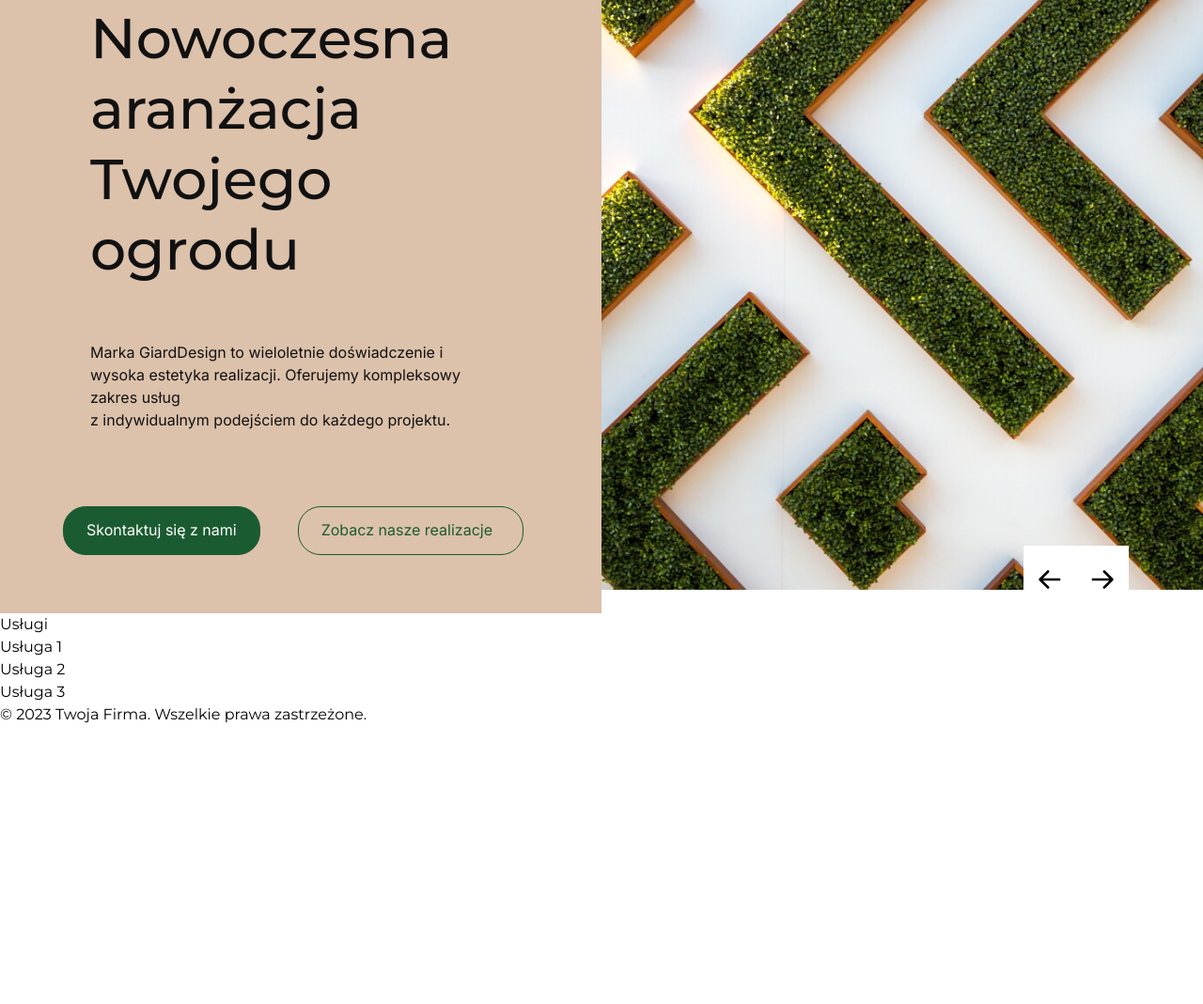
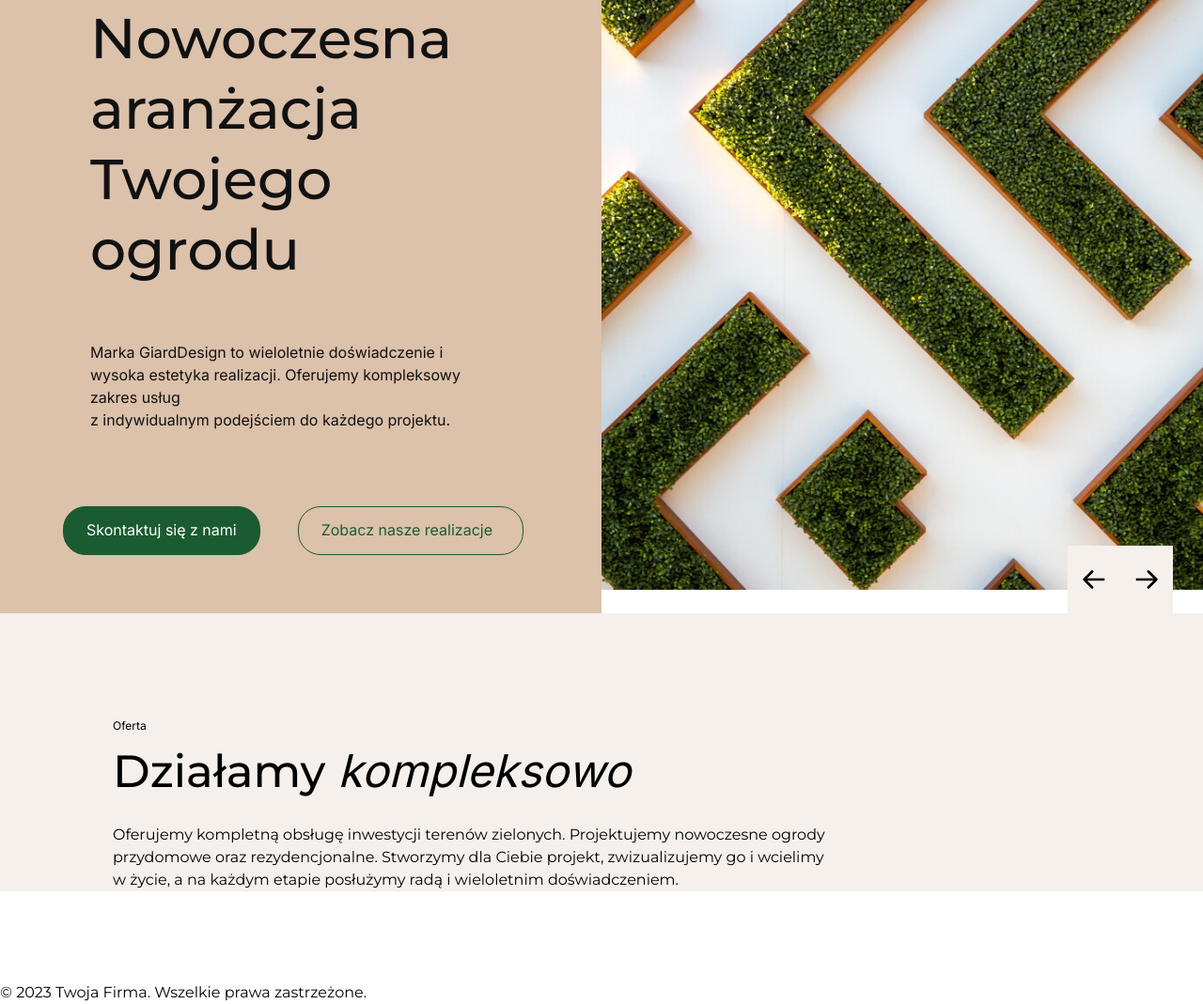
Before and after one commit to kajzerkasia/GiardDesign, a website: page src/index.html in a window 1280 px wide. Shown: the part 132-1201 px from the top of the page at 94% size. Before the commit the page ends 905 px from the top, so only its background shows below. Drawn offline with nearby package versions, Linux system fonts and the light colour scheme; files that its build step writes are made by us from their sources.

Commit message:
Added offer-section with styles.

```diff
--- a/src/custom-styles.css
+++ b/src/custom-styles.css
@@ -43,6 +43,20 @@
 #sliderButtons {
     position: absolute;
     bottom: -20px;
-    right: 59px;
+    right: 12px;
     margin: 20px;
 }
+
+.site-width {
+    width: 1440px;
+}
+
+.smaller-width {
+    width: 1040px;
+}
+
+.text-width {
+    width: 760px;
+}
+
+/* @TODO: Slider - do poprawy - margines po prawej przy zmianie slajdów */
--- a/src/index.html
+++ b/src/index.html
@@ -14,8 +14,8 @@
 </head>
 <body class="font-body">
 <header class="text-black text-sm">
-    <nav class="mx-8">
-        <div class="container mx-auto flex justify-between items-center py-6 w-4/6">
+    <nav class="mx-4 md:mx-8 lg:mx-16">
+        <div class="container mx-auto flex justify-between items-center py-6 md:w-4/6">
             <img src="../assets/giarddesign.svg" alt="Logo marki GiardDesign">
             <ul class="flex items-center space-x-11">
                 <li class="relative group hover:-translate-y-1 transition-transform">
@@ -53,17 +53,17 @@
         </div>
     </nav>
 </header>
-<main>
-    <section class="flex flex-wrap justify-center gap-y-24 h-740">
-        <div class="container mx-auto w-full flex justify-between items-stretch">
-            <div class="w-full relative overflow-hidden">
+<main class="flex justify-center">
+    <section class="flex justify-center items-center site-width">
+        <div class="container mx-auto w-full flex">
+            <div class="relative overflow-hidden">
                 <div class="slider">
                     <!-- Slide 1 -->
                     <div class="slide flex">
                         <!-- Lewa strona -->
-                        <div class="w-1/2 bg-beige flex flex-col justify-center items-center space-y-4 px-6 md:px-0">
+                        <div class="w-1/2 bg-beige flex flex-col justify-center items-center space-y-4">
                             <h1 class="text-6xl text-black font-medium mb-11 mx-24 leading-tight">Nowoczesna aranżacja
-                                Twojego ogrodu</h1>
+                                <br>Twojego ogrodu</h1>
                             <p class="text-black font-normal font-p leading-normal ml-24 mr-28">Marka GiardDesign to
                                 wieloletnie doświadczenie i wysoka estetyka realizacji. Oferujemy kompleksowy zakres
                                 usług<br>z indywidualnym podejściem do każdego projektu.</p>
@@ -78,7 +78,7 @@
                             </div>
                         </div>
                         <!-- Prawa strona (obrazek) -->
-                        <div class="w-1/2">
+                        <div class="w-1/2 img-garden">
                             <img src="../assets/GardenImage.png" alt="">
                         </div>
                     </div>
@@ -89,7 +89,10 @@
                             <div class="w-1/2 bg-beige flex flex-col justify-center items-center space-y-4 px-6 md:px-0">
                                 <h1 class="text-6xl text-black font-medium mb-11 mx-24 leading-tight">Nowoczesna
                                     wizualizacja Twojego ogrodu</h1>
-                                <p class="text-black font-normal font-p leading-normal ml-24 mr-36">W GiardDesign tworzymy niezwykłe przestrzenie,<br>które harmonijnie łączą naturę z nowoczesnym designem zapewniając wyjątkowe miejsce relaksu i inspiracji.</p>
+                                <p class="text-black font-normal font-p leading-normal ml-24 mr-36">W GiardDesign
+                                    tworzymy
+                                    niezwykłe przestrzenie,<br>które harmonijnie łączą naturę z nowoczesnym designem
+                                    zapewniając wyjątkowe miejsce relaksu i inspiracji.</p>
                                 <div class="mt-auto flex items-center space-x-2">
                                     <button class="text-base rounded-3xl border border-green text-white bg-green pt-3 pb-3.5 px-6 mt-16 font-p font-normal mr-8 -ml-4">
                                         Skontaktuj się z nami
@@ -112,7 +115,9 @@
                             <div class="w-1/2 bg-beige flex flex-col justify-center items-center space-y-4 px-6 md:px-0">
                                 <h1 class="text-6xl text-black font-medium mb-11 mx-24 leading-tight">Nowoczesna
                                     realizacja Twojego ogrodu</h1>
-                                <p class="text-black font-normal font-p leading-normal ml-24 mr-36">Tworzymy fascynujące miejsca, gdzie natura splata się z innowacyjnością. Razem wprowadzimy do Twojego otoczenia harmonię, funkcjonalność i estetykę, o jakiej marzysz.</p>
+                                <p class="text-black font-normal font-p leading-normal ml-24 mr-36">Tworzymy fascynujące
+                                    miejsca, gdzie natura splata się z innowacyjnością. Razem wprowadzimy do Twojego
+                                    otoczenia harmonię, funkcjonalność i estetykę, o jakiej marzysz.</p>
                                 <div class="mt-auto flex items-center space-x-2">
                                     <button class="text-base rounded-3xl border border-green text-white bg-green pt-3 pb-3.5 px-6 mt-16 font-p font-normal mr-8 -ml-4">
                                         Skontaktuj się z nami
@@ -132,26 +137,32 @@
                 </div>
                 <!-- Przyciski nawigacji -->
                 <div class="flex justify-between items-center mt-8" id="sliderButtons">
-                    <button id="prevButton" class="bg-white px-4 py-6">
+                    <button id="prevButton" class="bg-grey px-4 py-6">
                         <img src="../assets/ArrowLeft.svg" alt="" class="arrow-icon w-8 h-8">
                     </button>
-                    <button id="nextButton" class="bg-white px-4 py-6">
+                    <button id="nextButton" class="bg-grey px-4 py-6">
                         <img src="../assets/ArrowRight.svg" alt="" class="arrow-icon w-8 h-8">
                     </button>
                 </div>
             </div>
         </div>
     </section>
-    <section>
-        <h2>Usługi</h2>
-        <ul>
-            <li>Usługa 1</li>
-            <li>Usługa 2</li>
-            <li>Usługa 3</li>
-        </ul>
-    </section>
 </main>
-<footer>
+<main class="flex justify-center">
+<section class="flex flex-wrap justify-center bg-grey site-width">
+    <div class="flex flex-col items-start gap-16 smaller-width">
+        <header>
+            <p class="text-xs font-p font-normal mt-28 mb-4">Oferta</p>
+            <h2 class="font-body text-5xl font-medium mb-8">Działamy <span
+                    class="font-p italic font-medium">kompleksowo</span></h2>
+            <p class="text-width text-base text-p">Oferujemy kompletną obsługę inwestycji terenów zielonych. Projektujemy nowoczesne ogrody przydomowe oraz
+                rezydencjonalne. Stworzymy dla Ciebie projekt, zwizualizujemy go i wcielimy w życie, a na każdym etapie
+                posłużymy radą i wieloletnim doświadczeniem.</p>
+        </header>
+    </div>
+</section>
+</main>
+<footer class="mt-8 md:mt-16 lg:mt-24">
     <p>&copy; 2023 Twoja Firma. Wszelkie prawa zastrzeżone.</p>
 </footer>
 <script src="index.js"></script>
```
